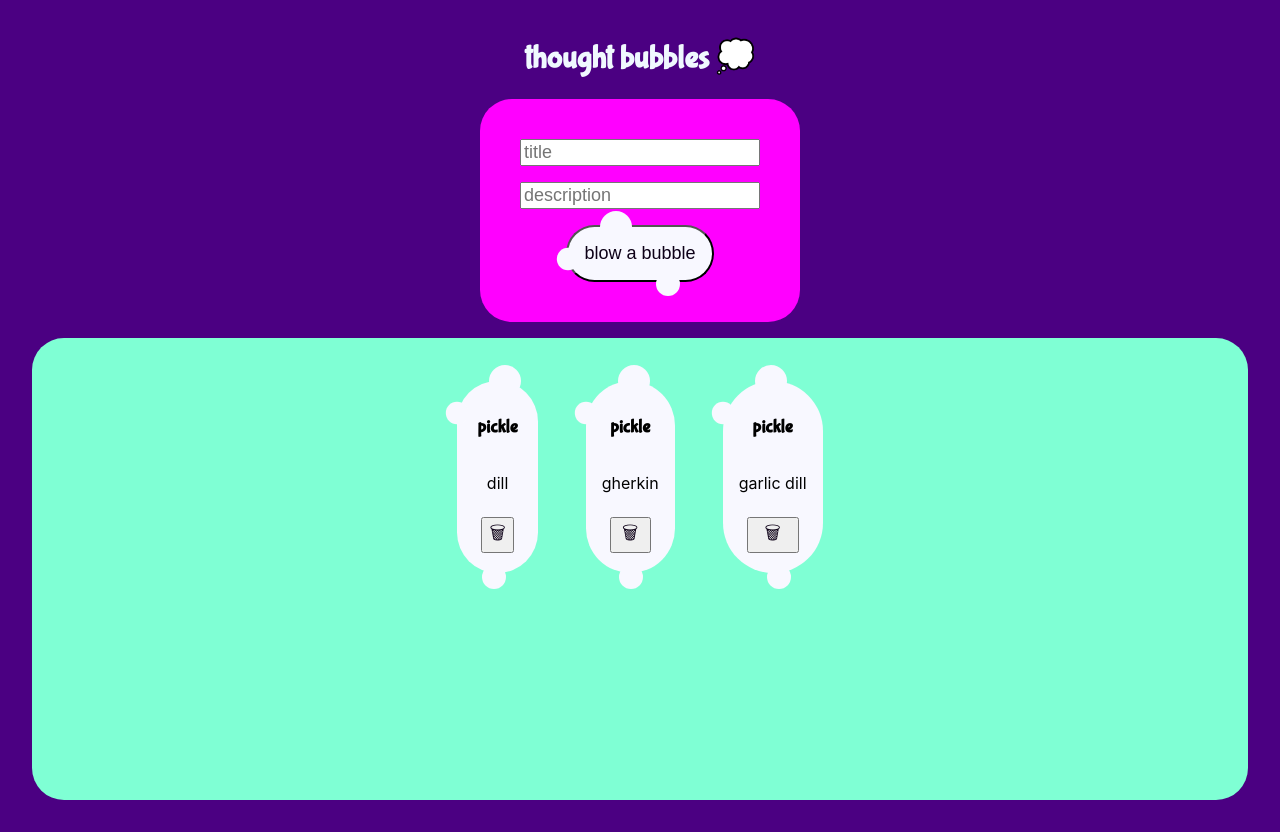
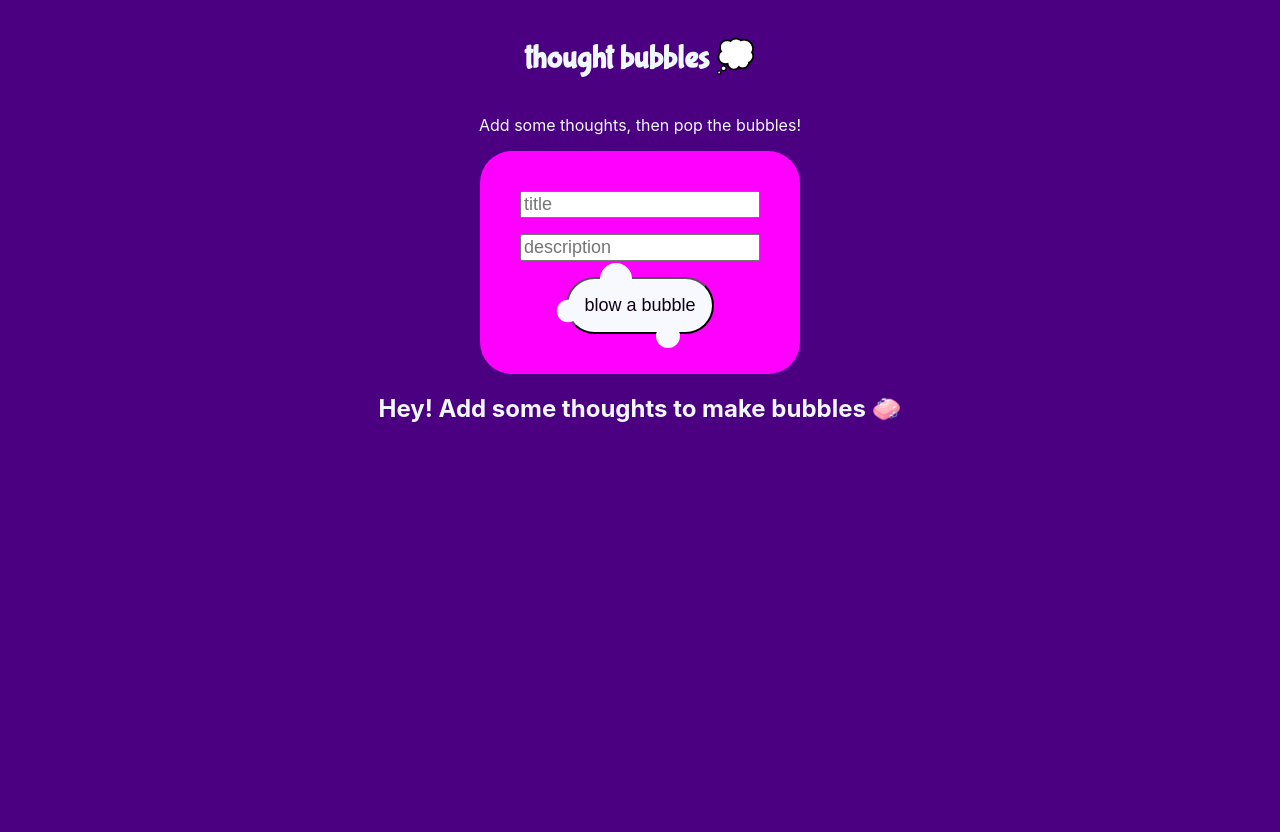
Before and after one commit to nichelicorn/thought-bubbles, a React (Create React App) app: page / in a window 1280 px wide. Built offline with nearby package versions, Linux system fonts and the light colour scheme.

Commit message:
♻️  Delete comments from HTML

```diff
--- a/public/index.html
+++ b/public/index.html
@@ -7,23 +7,10 @@
     <meta name="theme-color" content="#000000" />
     <meta
       name="description"
-      content="Web site created using create-react-app"
+      content="Thought bubbles! Add your thoughts and pop the bubbles"
     />
     <link rel="apple-touch-icon" href="%PUBLIC_URL%/logo192.png" />
-    <!--
-      manifest.json provides metadata used when your web app is installed on a
-      user's mobile device or desktop. See https://developers.google.com/web/fundamentals/web-app-manifest/
-    -->
     <link rel="manifest" href="%PUBLIC_URL%/manifest.json" />
-    <!--
-      Notice the use of %PUBLIC_URL% in the tags above.
-      It will be replaced with the URL of the `public` folder during the build.
-      Only files inside the `public` folder can be referenced from the HTML.
-
-      Unlike "/favicon.ico" or "favicon.ico", "%PUBLIC_URL%/favicon.ico" will
-      work correctly both with client-side routing and a non-root public URL.
-      Learn how to configure a non-root public URL by running `npm run build`.
-    -->
     <title>thought bubbles 💭</title>
     <link rel="preconnect" href="https://fonts.googleapis.com">
     <link rel="preconnect" href="https://fonts.gstatic.com" crossorigin>
@@ -32,15 +19,5 @@
   <body>
     <noscript>You need to enable JavaScript to run this app.</noscript>
     <div id="root"></div>
-    <!--
-      This HTML file is a template.
-      If you open it directly in the browser, you will see an empty page.
-
-      You can add webfonts, meta tags, or analytics to this file.
-      The build step will place the bundled scripts into the <body> tag.
-
-      To begin the development, run `npm start` or `yarn start`.
-      To create a production bundle, use `npm run build` or `yarn build`.
-    -->
   </body>
 </html>
--- a/src/App.js
+++ b/src/App.js
@@ -12,23 +12,7 @@ class App extends Component {
     super();
     // this, here, is binding the state / relevant data application, to the App component
     this.state = {
-      ideas: [
-        {
-          id: 1,
-          title: "pickle",
-          description: "dill"
-        },
-        {
-          id: 2,
-          title: "pickle",
-          description: "gherkin"
-        },
-        {
-          id: 3,
-          title: "pickle",
-          description: "garlic dill"
-        }
-      ]
+      ideas: []
     }
   }
 
@@ -62,6 +46,7 @@ class App extends Component {
     return (
       <main className="App">
         <h1>thought bubbles 💭</h1>
+        <p>Add some thoughts, then pop the bubbles!</p>
         <Form addIdea={this.addIdea} />
         {!this.state.ideas.length && <h2>Hey! Add some thoughts to make bubbles 🧼</h2>}
         <Ideas ideas={this.state.ideas} deleteIdea={this.deleteIdea} setStorage={this.setStorage} />
--- a/src/Card.css
+++ b/src/Card.css
@@ -6,10 +6,14 @@
   flex-direction: column;
   position: relative;
 
-  max-width: 30rem;
-  max-height: 10rem;
+  /* max-width: 30%; */
+  /* max-height: 10rem; */
 }
 
 .title {
   font-family: "Bubblegum sans", cursive;
 }
+
+.description {
+
+}
--- a/src/Card.js
+++ b/src/Card.js
@@ -6,7 +6,7 @@ const Card = ( { title, description, id, deleteIdea } ) => {
     <div className="card bubble">
       <h3 className="title">{title}</h3>
       <p className="description">{description}</p>
-      <button onClick={() => deleteIdea(id)} className="btn">🗑</button>
+      <button onClick={() => deleteIdea(id)} className="bubble btn">pop the bubble</button>
     </div>
   )
 }
--- a/src/Ideas.css
+++ b/src/Ideas.css
@@ -6,9 +6,10 @@
   /* align-items: center; */
   justify-content: center;
   /* position: relative; */
-  background-color: aquamarine;
+  /* background-color: aquamarine; */
   border-radius: 2rem;
   height: 100%;
+  /* height: auto; */
   margin: 1rem;
   padding: 1.2rem;
   /* display: grid; */
```
Also changed, not shown: 1 other file (tests, documents, lock files or other folders).
